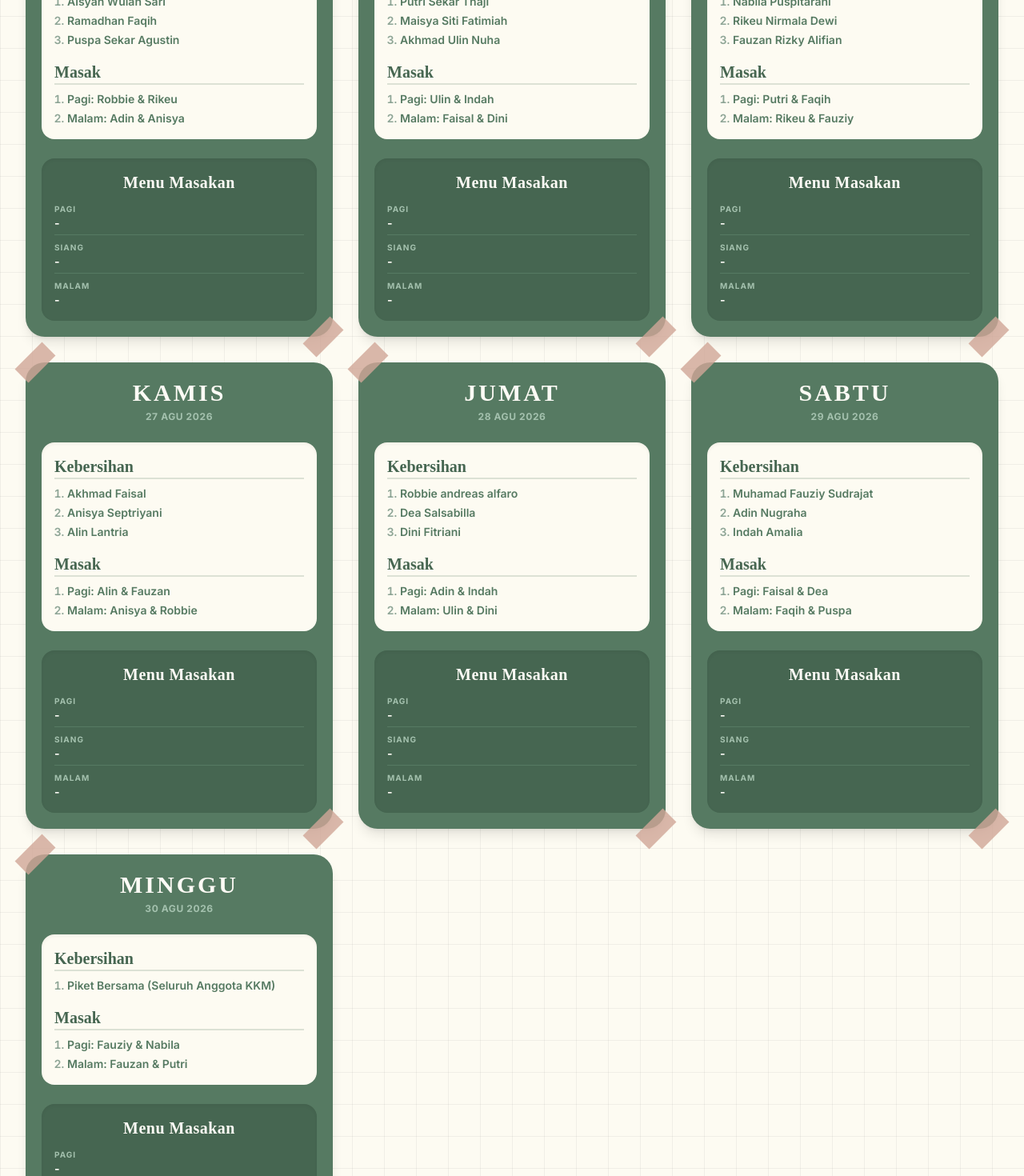
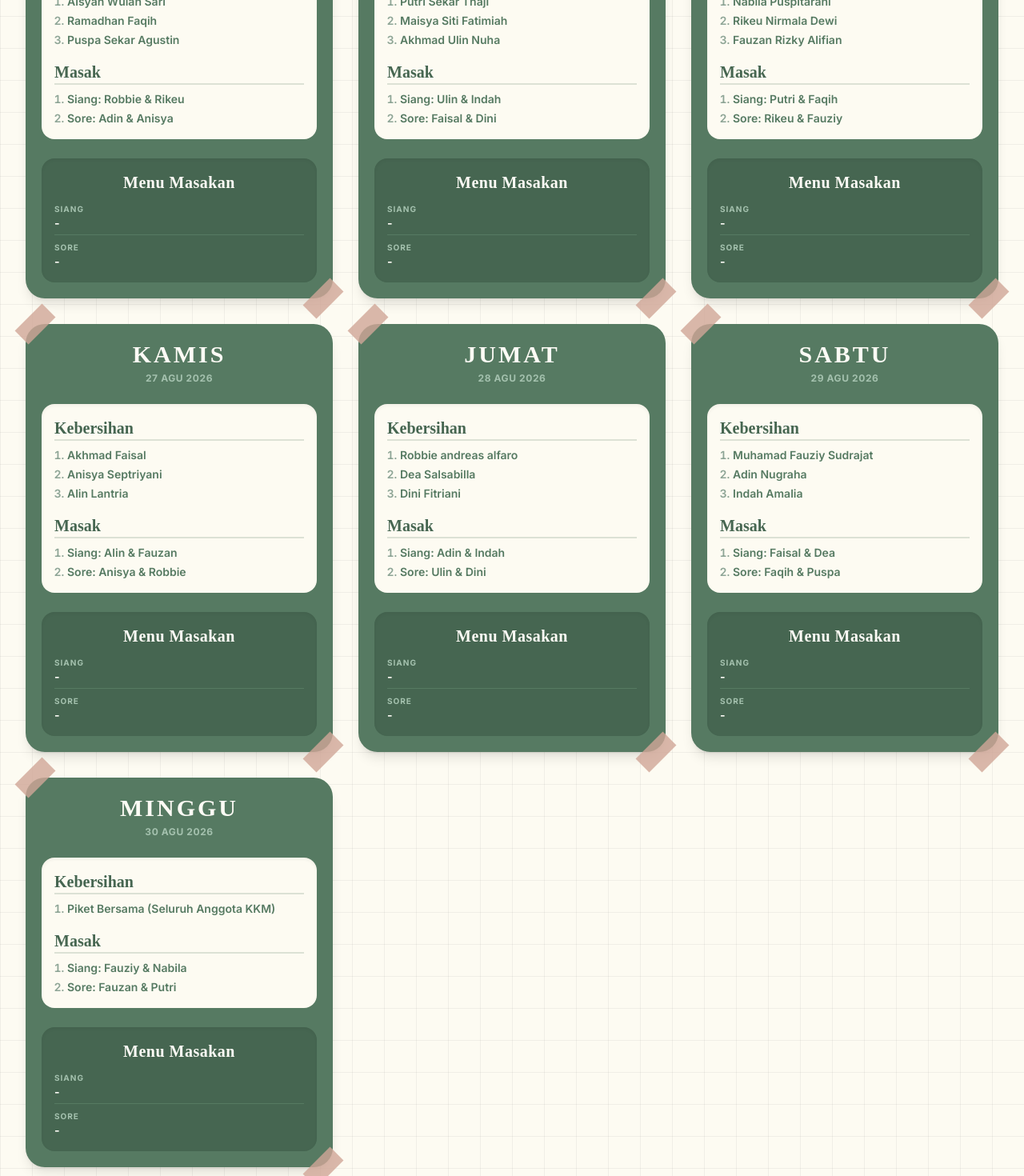
Before and after one commit to adin07-code/Desa-Panambangan, a Next.js app: page /piket in a window 1280 px wide. Shown: the part 460-1930 px from the top of the page at 80% size. Built offline with nearby package versions, Linux system fonts and the light colour scheme; a web font is replaced by a local one.

Commit message:
feat: change cooking times to Siang and Sore

```diff
--- a/src/app/api/menu/route.ts
+++ b/src/app/api/menu/route.ts
@@ -1,16 +1,16 @@
 import { NextResponse } from "next/server";
 
 // Simpanan memori sementara untuk Menu Masakan
-// Format: { "2026-08-24": { pagi: "Nasi Goreng", siang: "Ayam Penyet", malam: "Mie Tek-tek" } }
+// Format: { "2026-08-24": { siang: "Ayam Penyet", sore: "Mie Tek-tek" } }
 // Sekali lagi, di Vercel ini akan keriset saat cold start.
-const menuDatabase: Record<string, { pagi: string; siang: string; malam: string }> = {};
+const menuDatabase: Record<string, { siang: string; sore: string }> = {};
 
 export async function GET(request: Request) {
   const { searchParams } = new URL(request.url);
   const date = searchParams.get("date");
 
   if (date) {
-    return NextResponse.json({ data: menuDatabase[date] || { pagi: "", siang: "", malam: "" } });
+    return NextResponse.json({ data: menuDatabase[date] || { siang: "", sore: "" } });
   }
 
   return NextResponse.json({ data: menuDatabase });
@@ -19,16 +19,15 @@ export async function GET(request: Request) {
 export async function POST(request: Request) {
   try {
     const data = await request.json();
-    const { date, pagi, siang, malam } = data;
+    const { date, siang, sore } = data;
 
     if (!date) {
       return NextResponse.json({ error: "Tanggal (date) wajib diisi" }, { status: 400 });
     }
 
     menuDatabase[date] = {
-      pagi: pagi || "",
       siang: siang || "",
-      malam: malam || "",
+      sore: sore || "",
     };
 
     return NextResponse.json({ message: "Menu berhasil disimpan", success: true });
--- a/src/components/PiketCard.tsx
+++ b/src/components/PiketCard.tsx
@@ -15,7 +15,7 @@ type PiketCardProps = {
 };
 
 export default function PiketCard({ data, isEditMode }: PiketCardProps) {
-  const [menu, setMenu] = useState({ pagi: "", siang: "", malam: "" });
+  const [menu, setMenu] = useState({ siang: "", sore: "" });
   const [isSaving, setIsSaving] = useState(false);
   const [isLoaded, setIsLoaded] = useState(false);
 
@@ -102,15 +102,6 @@ export default function PiketCard({ data, isEditMode }: PiketCardProps) {
         ) : isEditMode ? (
           <div className="space-y-3">
             <div>
-              <label className="block text-xs font-bold text-[#a4c1ae] mb-1">Pagi</label>
-              <input
-                type="text"
-                value={menu.pagi}
-                onChange={(e) => setMenu({...menu, pagi: e.target.value})}
-                className="w-full text-sm px-3 py-2 bg-[#FDFBF5] border-2 border-[#567a62] text-[#466651] font-semibold rounded-lg focus:outline-none focus:border-[#d1a798]"
-              />
-            </div>
-            <div>
               <label className="block text-xs font-bold text-[#a4c1ae] mb-1">Siang</label>
               <input
                 type="text"
@@ -120,11 +111,11 @@ export default function PiketCard({ data, isEditMode }: PiketCardProps) {
               />
             </div>
             <div>
-              <label className="block text-xs font-bold text-[#a4c1ae] mb-1">Malam</label>
+              <label className="block text-xs font-bold text-[#a4c1ae] mb-1">Sore</label>
               <input
                 type="text"
-                value={menu.malam}
-                onChange={(e) => setMenu({...menu, malam: e.target.value})}
+                value={menu.sore}
+                onChange={(e) => setMenu({...menu, sore: e.target.value})}
                 className="w-full text-sm px-3 py-2 bg-[#FDFBF5] border-2 border-[#567a62] text-[#466651] font-semibold rounded-lg focus:outline-none focus:border-[#d1a798]"
               />
             </div>
@@ -139,16 +130,12 @@ export default function PiketCard({ data, isEditMode }: PiketCardProps) {
         ) : (
           <div className="flex flex-col gap-2">
             <div className="flex flex-col border-b border-[#567a62] pb-1">
-              <span className="text-[10px] font-bold text-[#a4c1ae] uppercase tracking-widest">Pagi</span>
-              <span className="text-sm font-bold text-[#FDFBF5]">{menu.pagi || "-"}</span>
-            </div>
-            <div className="flex flex-col border-b border-[#567a62] pb-1">
               <span className="text-[10px] font-bold text-[#a4c1ae] uppercase tracking-widest">Siang</span>
               <span className="text-sm font-bold text-[#FDFBF5]">{menu.siang || "-"}</span>
             </div>
             <div className="flex flex-col">
-              <span className="text-[10px] font-bold text-[#a4c1ae] uppercase tracking-widest">Malam</span>
-              <span className="text-sm font-bold text-[#FDFBF5]">{menu.malam || "-"}</span>
+              <span className="text-[10px] font-bold text-[#a4c1ae] uppercase tracking-widest">Sore</span>
+              <span className="text-sm font-bold text-[#FDFBF5]">{menu.sore || "-"}</span>
             </div>
           </div>
         )}
--- a/src/utils/piket.ts
+++ b/src/utils/piket.ts
@@ -51,13 +51,13 @@ export function getWeeklySchedule(baseDate: Date) {
 
   // Hardcoded jadwal masak (Pagi & Malam) sesuai gambar
   const masakSchedule: Record<string, string[]> = {
-    "Senin": ["Pagi: Robbie & Rikeu", "Malam: Adin & Anisya"],
-    "Selasa": ["Pagi: Ulin & Indah", "Malam: Faisal & Dini"],
-    "Rabu": ["Pagi: Putri & Faqih", "Malam: Rikeu & Fauziy"],
-    "Kamis": ["Pagi: Alin & Fauzan", "Malam: Anisya & Robbie"],
-    "Jumat": ["Pagi: Adin & Indah", "Malam: Ulin & Dini"],
-    "Sabtu": ["Pagi: Faisal & Dea", "Malam: Faqih & Puspa"],
-    "Minggu": ["Pagi: Fauziy & Nabila", "Malam: Fauzan & Putri"]
+    "Senin": ["Siang: Robbie & Rikeu", "Sore: Adin & Anisya"],
+    "Selasa": ["Siang: Ulin & Indah", "Sore: Faisal & Dini"],
+    "Rabu": ["Siang: Putri & Faqih", "Sore: Rikeu & Fauziy"],
+    "Kamis": ["Siang: Alin & Fauzan", "Sore: Anisya & Robbie"],
+    "Jumat": ["Siang: Adin & Indah", "Sore: Ulin & Dini"],
+    "Sabtu": ["Siang: Faisal & Dea", "Sore: Faqih & Puspa"],
+    "Minggu": ["Siang: Fauziy & Nabila", "Sore: Fauzan & Putri"]
   };
 
   const schedule = days.map((day, index) => {
```
